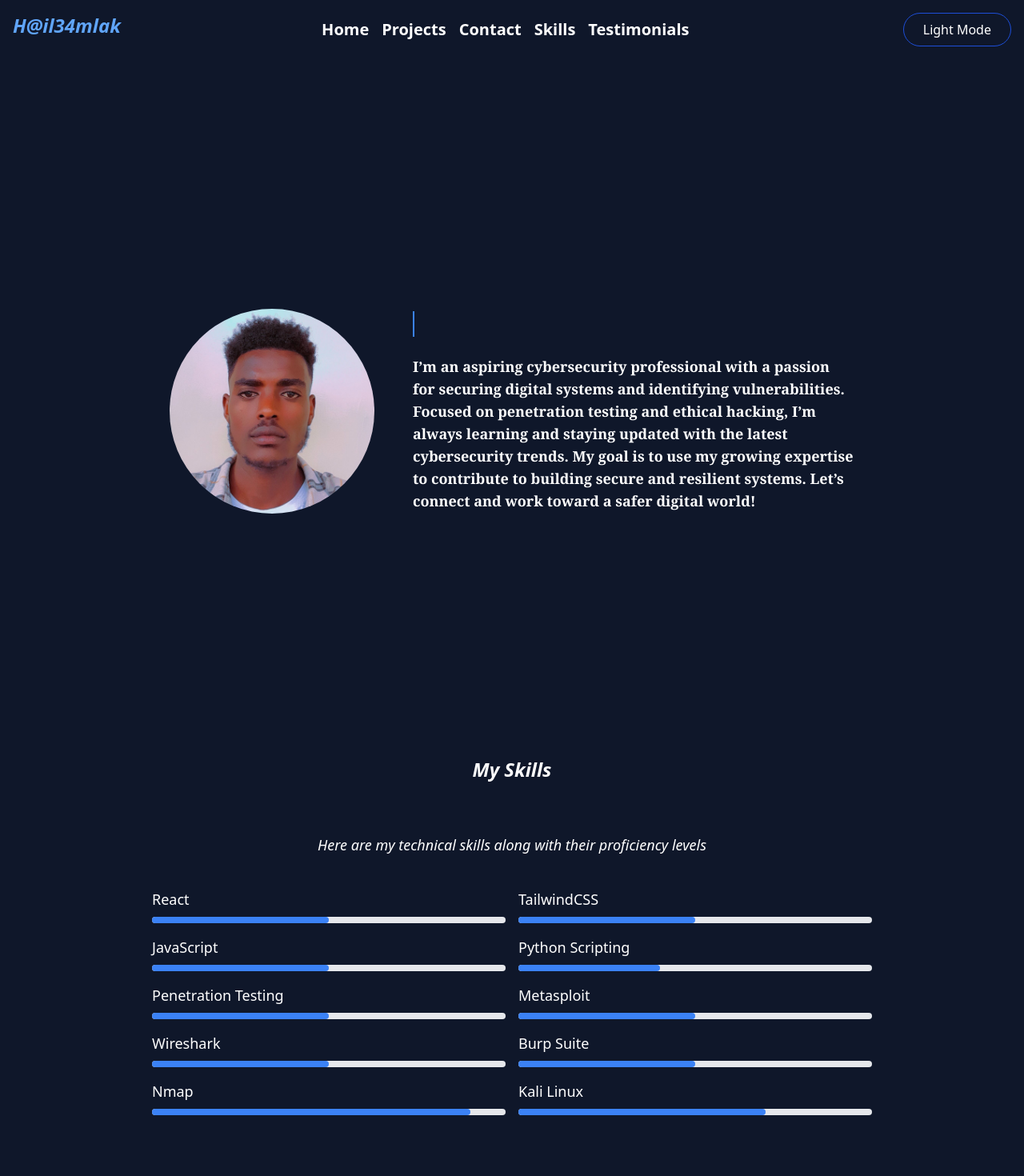
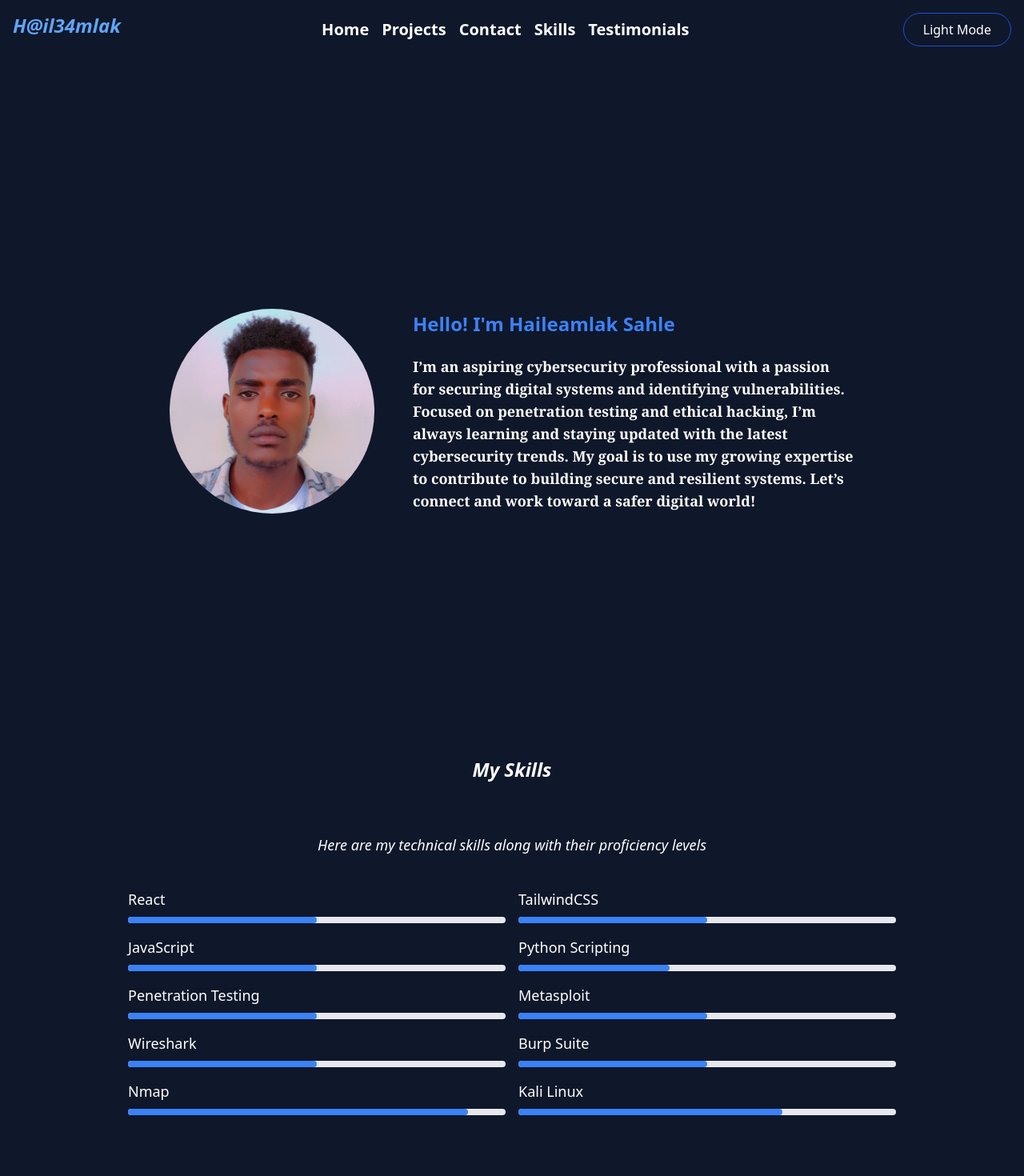
Before and after one commit to 0xh4il3x/MyPortfolio, a React (Vite) app: page / in a window 1280 px wide. Shown: the top 1470 px of the page at 80% size. Built offline with nearby package versions, Linux system fonts and the light colour scheme.

Commit message:
updated aboutsection

```diff
--- a/src/components/AboutSection.jsx
+++ b/src/components/AboutSection.jsx
@@ -9,7 +9,7 @@ const AboutSection = () => (
     />
     <div className="w-full md:w-1/2 mt-6 md:mt-0 md:ml-12 text-center md:text-left">
       <div className="text-2xl font-bold text-blue-500 mb-4">
-        <span className="inline-block overflow-hidden whitespace-nowrap border-r-2 border-blue-500 xl:animate-typing">
+        <span className="inline-block overflow-hidden whitespace-nowrap border-blue-500">
         Hello! I'm Haileamlak Sahle
         </span>
       </div>
--- a/src/pages/Home.jsx
+++ b/src/pages/Home.jsx
@@ -63,7 +63,7 @@ const Home = () => {
       }`}
     >
       <AboutSection />
-      <div id="skills" className="w-full md:w-3/4 items-center justify-center mx-auto">
+      <div id="skills" className="w-full md:w-4/5 items-center justify-center mx-auto">
         <h2 className="text-2xl font-bold mt-8 text-center mb-16 italic">
           My Skills
         </h2>
--- a/tailwind.config.js
+++ b/tailwind.config.js
@@ -16,7 +16,7 @@ export default {
         },
       },
       animation: {
-        typing: 'typing 6s steps(20, end) infinite, blink 0.9s step-end infinite',
+        // typing: 'typing 6s steps(20, end) infinite, blink 0.9s step-end infinite',
       },
       scrollBehavior: {
         smooth: 'smooth',
```
